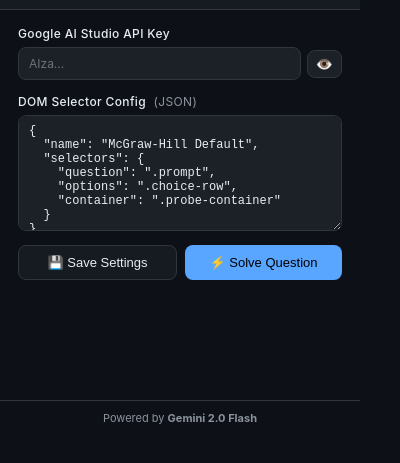
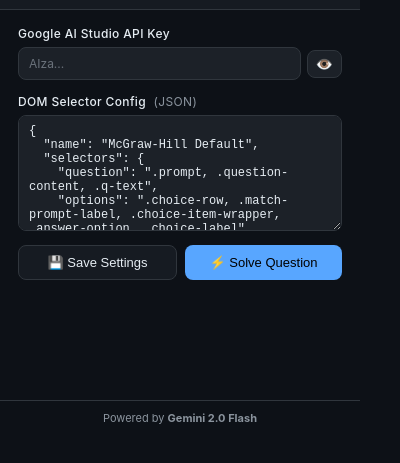
Before and after one commit to reenanms/answerIt, a browser extension: page src/popup.html in a window 400 px wide. Shown: the part 45-508 px from the top of the page. Drawn offline with Linux system fonts and the light colour scheme.

Commit message:
feat: Implement question scraping, format detection, and answer highlighting via a new content script and popup, along with updated default selectors.

```diff
--- a/src/content.js
+++ b/src/content.js
@@ -24,7 +24,7 @@ async function getConfig() {
           name: 'McGraw-Hill Default',
           selectors: {
             question: '.prompt, .question-content, .q-text',
-            options: '.choice-row, .match-row, .choice-item-wrapper, .answer-option, .choice-label',
+            options: '.choice-row, .match-prompt-label, .choice-item-wrapper, .answer-option, .choice-label',
             container: '.probe-container, .question-wrapper'
           }
         };
--- a/src/popup.html
+++ b/src/popup.html
@@ -36,9 +36,9 @@
       <textarea id="selectorConfig" class="form-textarea" rows="7" placeholder='{
   "name": "McGraw-Hill Default",
   "selectors": {
-    "question": ".question-content, .q-text",
-    "options": ".answer-option, .choice-label",
-    "container": ".question-wrapper"
+    "question": ".prompt, .question-content, .q-text",
+    "options": ".choice-row, .match-prompt-label, .choice-item-wrapper, .answer-option, .choice-label",
+    "container": ".probe-container, .question-wrapper"
   }
 }' spellcheck="false"></textarea>
     </section>
--- a/src/popup.js
+++ b/src/popup.js
@@ -4,9 +4,9 @@ const DEFAULT_CONFIG = JSON.stringify(
   {
     name: 'McGraw-Hill Default',
     selectors: {
-      question: '.prompt',
-      options: '.choice-row',
-      container: '.probe-container'
+      question: '.prompt, .question-content, .q-text',
+      options: '.choice-row, .match-prompt-label, .choice-item-wrapper, .answer-option, .choice-label',
+      container: '.probe-container, .question-wrapper'
     }
   },
   null,
```
Also changed, not shown: README.md.
